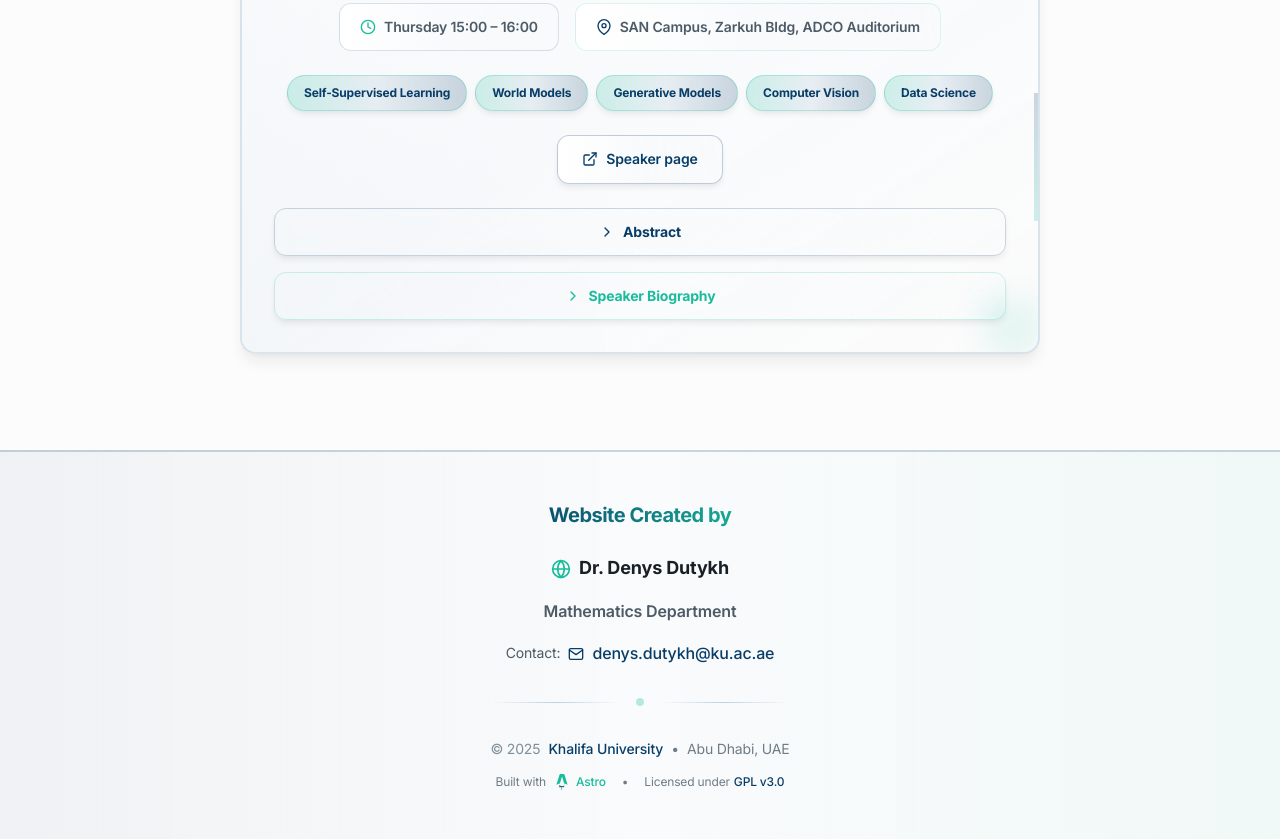
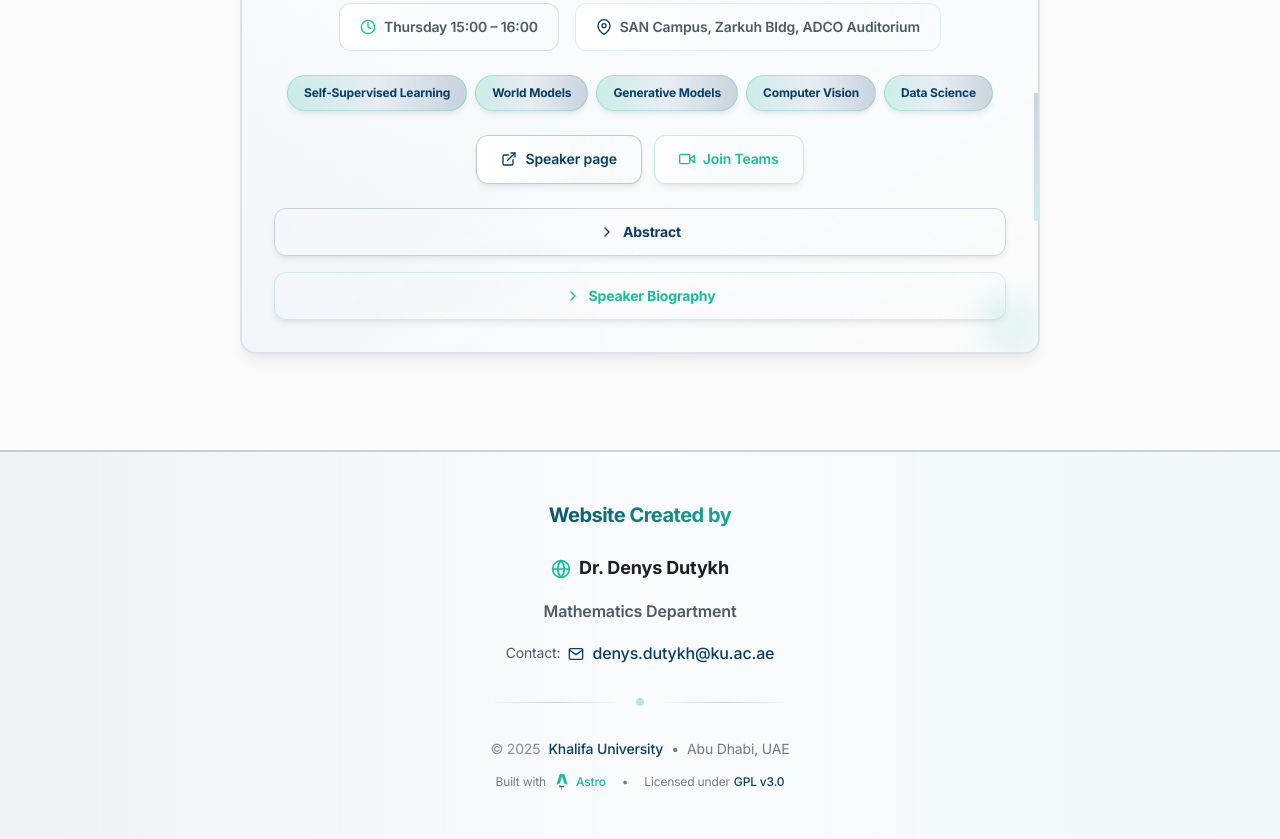
Before and after one commit to dutykh/ku-math-seminars, an Astro site: page / in a window 1280 px wide. Shown: the part 830-1669 px from the top of the page. Built offline with nearby package versions, Linux system fonts and the light colour scheme; Astro itself is replaced by a stand-in of ours.

Commit message:
feat: add Microsoft Teams support and update CCMS name across site

```diff
--- a/public/data/week.yml
+++ b/public/data/week.yml
@@ -59,4 +59,5 @@ seminars:
       His research interests lie in data science, with a particular focus on the topology of discrete structures (graphs, hierarchies, simplicial complexes) through discrete mathematical morphology and optimization, with many applications in healthcare.
     links:
       speaker: https://www.laurentnajman.org/
+      teams: https://teams.microsoft.com/l/meetup-join/19%3ameeting_MWQzNjk2MDQtZjA4Ni00OWNkLWFhYjctYTZjZTE3MGJmOTZi%40thread.v2/0?context=%7b%22Tid%22%3a%2208fe1c0a-19f5-4f24-a662-fdd5dd460025%22%2c%22Oid%22%3a%22aba525f2-e024-4b7d-b19f-d522948dead5%22%7d
     tags: [Self-Supervised Learning, World Models, Generative Models, Computer Vision, Data Science]
--- a/public/data/week_backup.yml
+++ b/public/data/week_backup.yml
@@ -20,7 +20,7 @@ week:
 series:
   - code: ccms
     label: CCMS Seminar
-    organisedBy: Centre for Computational and Mathematical Sciences
+    organisedBy: College of Computing and Mathematical Sciences
     organisedByUrl: https://www.ku.ac.ae/college-of-computing-and-mathematical-sciences/
   - code: math
     label: Math Seminar
--- a/src/components/SeminarCard.astro
+++ b/src/components/SeminarCard.astro
@@ -205,9 +205,9 @@ const biographyId = `biography-${index}`;
             Speaker page
           </a>
         )}
-        {seminar.links.zoom && (
+        {(seminar.links.teams || seminar.links.zoom) && (
           <a
-            href={seminar.links.zoom}
+            href={seminar.links.teams || seminar.links.zoom}
             target="_blank"
             rel="noopener noreferrer"
             class="inline-flex items-center gap-2 px-6 py-3 text-sm font-semibold text-ku-accent bg-gradient-to-r from-ku-accent/8 to-ku-accent/12 hover:from-ku-accent/15 hover:to-ku-accent/20 border border-ku-accent/25 rounded-xl hover:border-ku-accent/40 transition-all duration-300 shadow-medium hover:shadow-large backdrop-blur-sm transform hover:scale-105"
--- a/src/lib/types.ts
+++ b/src/lib/types.ts
@@ -26,6 +26,7 @@ export interface SeriesMeta {
 export interface SeminarLinkMap {
   speaker?: string;
   slides?: string;
+  teams?: string; // Preferred field for online meeting (Microsoft Teams)
   zoom?: string;
   video?: string;
 }
```
Also changed, not shown: README.md.
